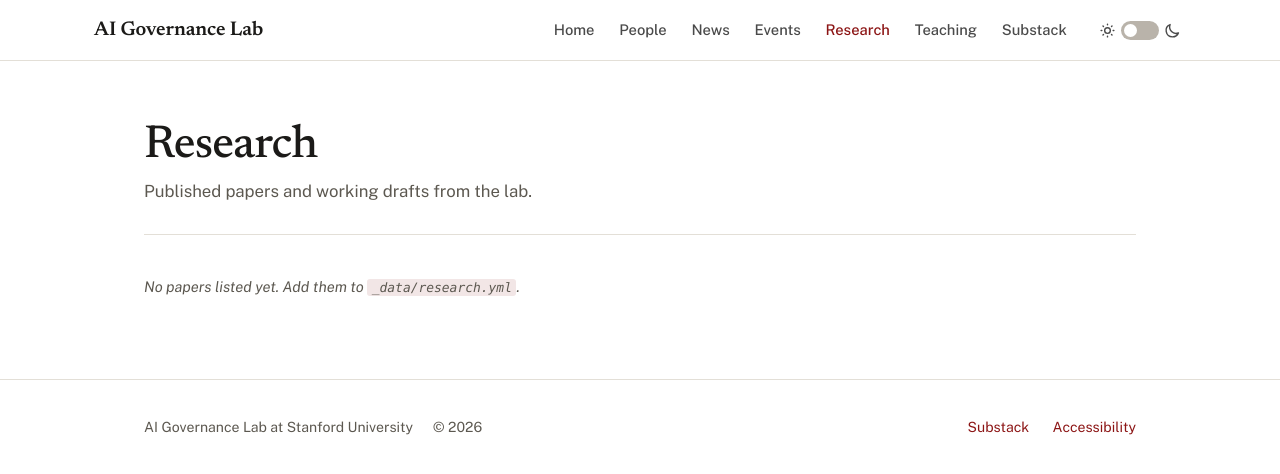
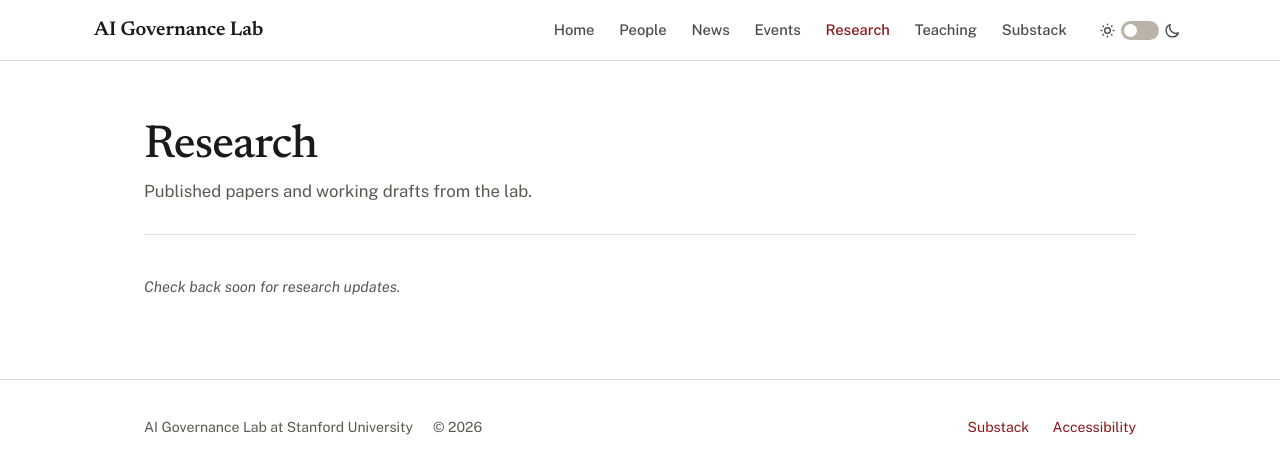
Before and after one commit to aigovlab/lab-website, a Jekyll site: the page built from research.html, in a window 1280 px wide. Shown: the top 474 px of the page. Built offline with Jekyll 4.4.1, drawn with Linux system fonts in a browser that asks for light colours.

Commit message:
Write the empty states for visitors, not editors
The placeholder text named the data file to edit, which reads as a note
to ourselves on a public page. Say "check back soon" instead.

Co-Authored-By: Claude Opus 5 (1M context) <noreply@anthropic.com>

```diff
--- a/_data/events.yml
+++ b/_data/events.yml
@@ -2,7 +2,7 @@
 # homepage.
 #
 # Add one block per event, soonest first — this file's order is the section's
-# order. While the file is empty the section shows a "nothing scheduled" message.
+# order. While the file is empty the section shows a "check back soon" message.
 #
 #   date      YYYY-MM-DD
 #   title     what the event is called
--- a/_data/news.yml
+++ b/_data/news.yml
@@ -2,7 +2,7 @@
 # homepage.
 #
 # Add one block per item, newest first — this file's order is the section's
-# order. While the file is empty the section shows a "no coverage yet" message.
+# order. While the file is empty the section shows a "check back soon" message.
 #
 #   date     YYYY-MM-DD; only the month and year are displayed
 #   outlet   publication or venue name
--- a/_data/research.yml
+++ b/_data/research.yml
@@ -1,7 +1,7 @@
 # Publications and working papers, shown on the Research page.
 #
 # Add one block per paper, newest first — this file's order is the page's order.
-# While the file is empty the page shows a "no papers listed yet" message.
+# While the file is empty the page shows a "check back soon" message.
 #
 #   title       the paper's title
 #   authors     list of names, in the order they appear on the paper
--- a/index.html
+++ b/index.html
@@ -101,7 +101,7 @@ title: Home
       {%- endfor %}
     </ul>
     {%- else %}
-    <p class="empty-state">No coverage listed yet. Add items to <code>_data/news.yml</code>.</p>
+    <p class="empty-state">Check back soon for news updates.</p>
     {%- endif %}
   </div>
 </section>
@@ -130,7 +130,7 @@ title: Home
       {%- endfor %}
     </ul>
     {%- else %}
-    <p class="empty-state">Nothing scheduled right now. Add events to <code>_data/events.yml</code>.</p>
+    <p class="empty-state">Check back soon for event updates.</p>
     {%- endif %}
   </div>
 </section>
--- a/research.html
+++ b/research.html
@@ -41,6 +41,6 @@ description: >-
     {%- endfor %}
   </ul>
   {%- else %}
-  <p class="empty-state">No papers listed yet. Add them to <code>_data/research.yml</code>.</p>
+  <p class="empty-state">Check back soon for research updates.</p>
   {%- endif %}
 </div>
--- a/teaching.html
+++ b/teaching.html
@@ -34,6 +34,6 @@ description: >-
     {%- endfor %}
   </ul>
   {%- else %}
-  <p class="empty-state">No courses listed yet. Add them to <code>_data/courses.yml</code>.</p>
+  <p class="empty-state">Check back soon for course updates.</p>
   {%- endif %}
 </div>
```
